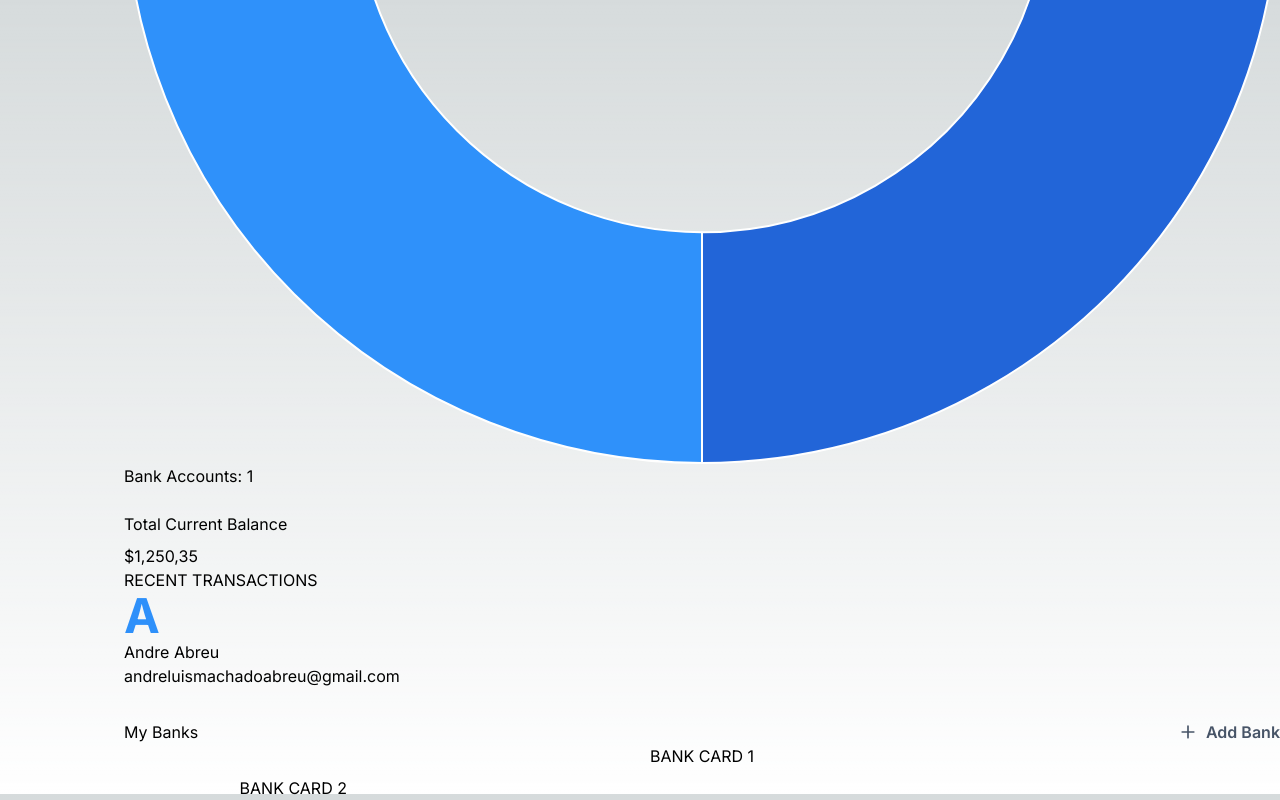
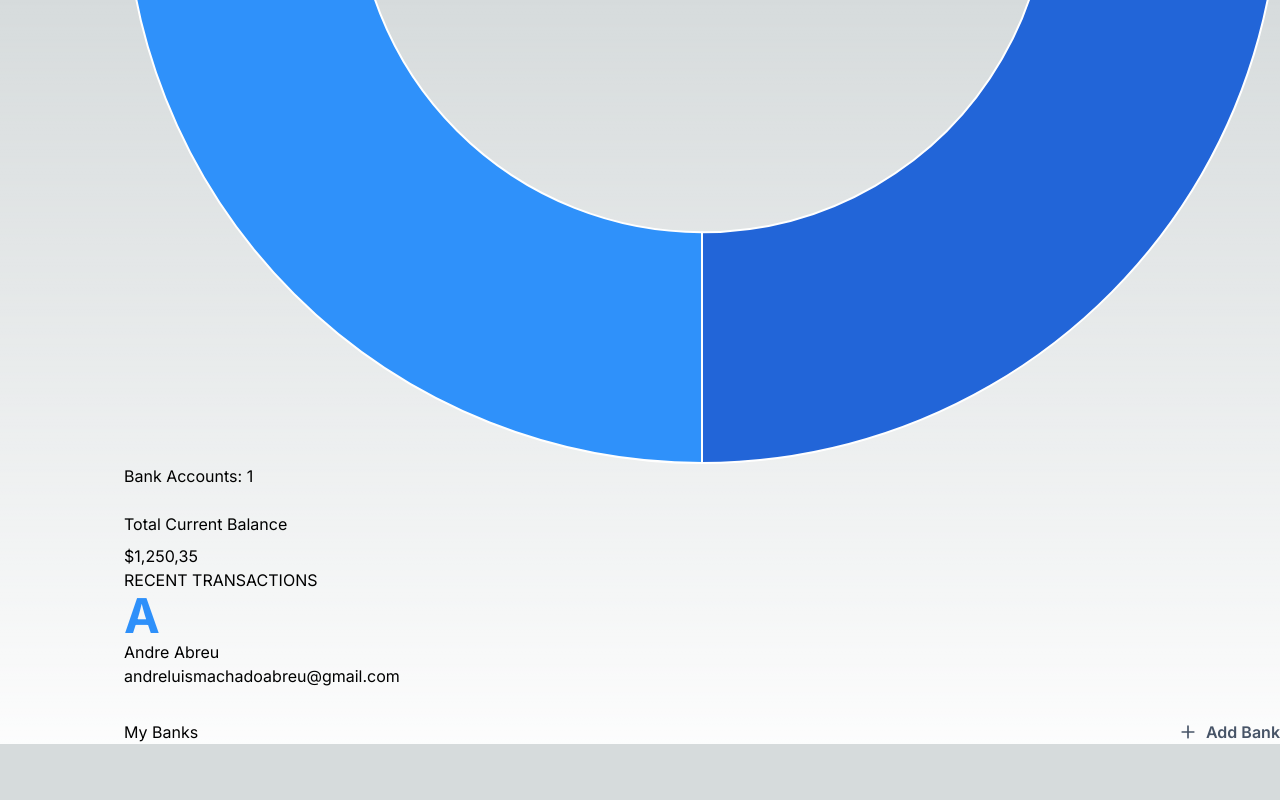
Before and after one commit to abreuandre/Project_Bank, a Next.js app: page / in a window 1280 px wide. Shown: the part 806-1606 px from the top of the page. After the commit the page ends 1550 px from the top, so only its background shows below. Built offline with nearby package versions, Linux system fonts and the light colour scheme.

Commit message:
Creating BankCard Component

```diff
--- /dev/null
+++ b/components/BankCard.tsx
@@ -0,0 +1,15 @@
+import Link from 'next/link'
+import React from 'react'
+
+const BankCard = ({ account, userName, showBalance =
+true }: CreditCardProps) => {
+  return (
+    <div className="flex flex-col">
+      <Link href="/" className="bank-card">
+
+      </Link>
+    </div>
+  )
+}
+
+export default BankCard
--- a/components/RightSidebar.tsx
+++ b/components/RightSidebar.tsx
@@ -1,6 +1,7 @@
 import Link from 'next/link'
 import React from 'react'
 import Image from 'next/image'
+import BankCard from './BankCard'
 
 const RightSidebar = ({ user, transactions, banks }:
 RightSidebarProps) => {
@@ -44,12 +45,22 @@
         {banks?.length > 0 && (
             <div className="relative flex flex-1 flex-col items-center justify-center gap-5">
                <div className='relative z-10'>
-                 BANK CARD 1
+                 <BankCard
+                   key={banks[0].$id}
+                   account={banks[0]}
+                   userName={`${user.firstName} ${user.lastName}`}
+                   showBalance={false}
+                 />
                </div>
                {banks[1] && (
                   <div className="absolute right-0 top-8 z-0
                   w-[90%]">
-                    BANK CARD 2
+                    <BankCard
+                    key={banks[1].$id}
+                    account={banks[1]}
+                    userName={`${user.firstName} ${user.lastName}`}
+                    showBalance={false}
+                    />
                   </div>
                )}
             </div>
```
